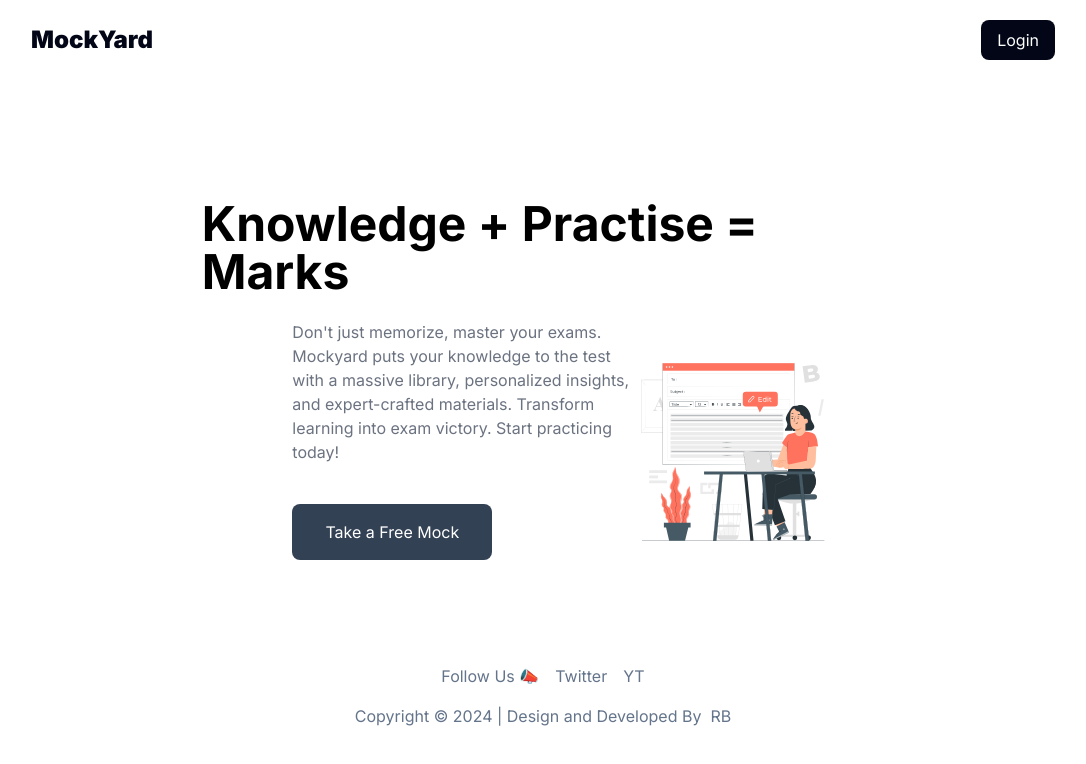
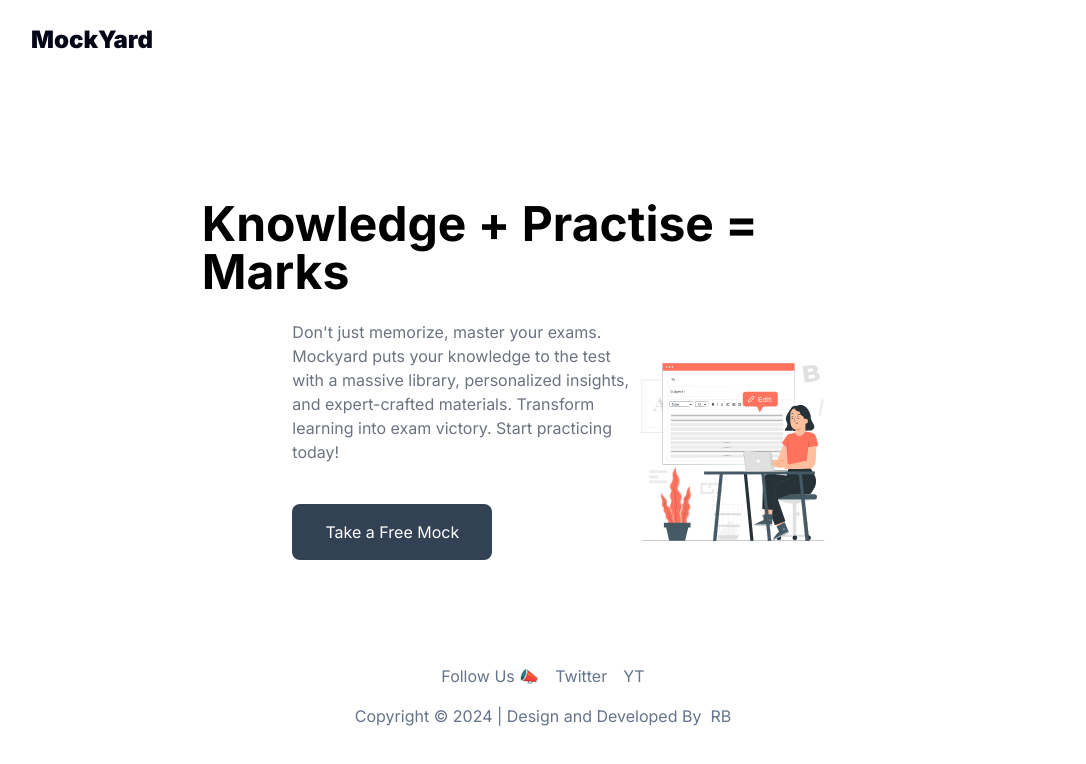
Before and after one commit to ReactorboY/mocktest, a Next.js app: page / in a window 1280 px wide. Shown: the top 764 px of the page, without its empty margins (97-1183 px from the left). Built offline with nearby package versions, Linux system fonts and the light colour scheme; no server answers.

Commit message:
hide login

```diff
--- a/src/components/navigation/nav.tsx
+++ b/src/components/navigation/nav.tsx
@@ -17,7 +17,7 @@ const Nav = () => {
           />
         </div> */}
 
-        <ButtonSignIn />
+        {/* <ButtonSignIn /> */}
       </div>
     </nav>
   )
```
